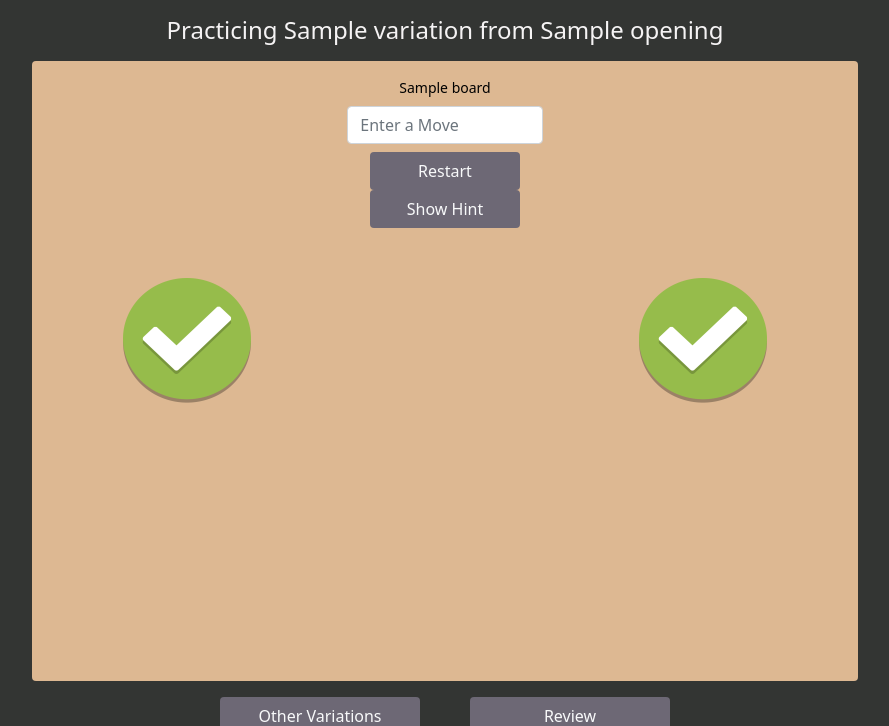
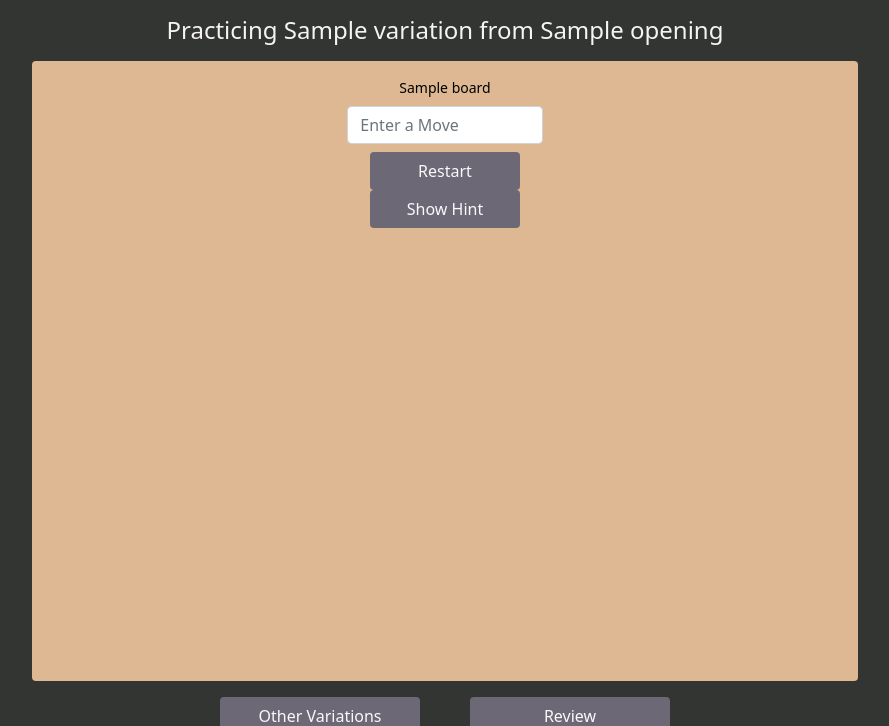
Before and after one commit to paudom/ChessRepertoire, a Django app: template chess_repertoire/chess_repertoire/apps/repertoire/templates/repertoire/practice.html in a window 1280 px wide. Shown: the top 726 px of the page, without its empty margins (195-1084 px from the left). Run offline with Django 3.2, Linux system fonts and the light colour scheme; tables that the repository leaves empty hold one stand-in row (values such as "Sample post"); the template is opened without the code that fills it: values that come from a table or form of the project are taken from there, most other values are stand-ins (such as "Sample title", 1, 10 or a date in 2020).

Commit message:
Rollback practice changes

```diff
--- a/chess_repertoire/chess_repertoire/apps/repertoire/templates/repertoire/practice.html
+++ b/chess_repertoire/chess_repertoire/apps/repertoire/templates/repertoire/practice.html
@@ -12,42 +12,46 @@
 			<div class="col pt-3">
 				{% if is_checkmate %}
 					{% if turn %}
-						<div class="container mt-3 mb-3 px-0 rounded text-center" style="position: relative; left: 25px; top: 125px;">
+						<div class="container mt-3 mb-3 px-0 rounded text-center" style="position: relative; right: 25px; top: 125px;">
 							<img src="{% static 'repertoire/nag/checkmate_white.png' %}" width="128" height="128" style="position: relative; top: 60px" class="img-fluid" alt="Piece">
 						</div>
 					{% else %}
-						<div class="container mt-3 mb-3 px-0 rounded text-center" style="position: relative; left: 25px; top: 125px;">
+						<div class="container mt-3 mb-3 px-0 rounded text-center" style="position: relative; right: 25px; top: 125px;">
 							<img src="{% static 'repertoire/nag/checkmate_black.png' %}" width="128" height="128" style="position: relative; top: 60px" class="img-fluid" alt="Piece">
 						</div>
 					{% endif %}
 				{% else %}
-					{% if correct == 'incorrect' %}
+					{% if correct == 'correct' or correct == 'finished' %}
+						<div class="container mt-3 mb-3 px-0 rounded text-center" style="position: relative; left: 25px; top: 125px;">
+							<img src="{% static 'repertoire/nag/correct.png' %}" width="128" height="128" style="position: relative; top: 60px" class="img-fluid" alt="Piece">
+						</div>
+					{% elif correct == 'incorrect' %}
 						<div class="container mt-3 mb-3 px-0 rounded text-center" style="position: relative; left: 25px; top: 125px;">
 							<img src="{% static 'repertoire/nag/incorrect.png' %}" width="128" height="128" style="position: relative; top: 60px" class="img-fluid" alt="Piece">
 						</div>
-					{% else %}
+					{% elif correct == 'hint' %}
 						{% if nag == '!' %}
-							<div class="container mt-3 mb-3 px-0 rounded text-center" style="position: relative; left: 25px; top: 125px;">
+							<div class="container mt-3 mb-3 px-0 rounded text-center" style="position: relative; right: 25px; top: 125px;">
 								<img src="{% static 'repertoire/nag/great.png' %}" width="128" height="128" style="position: relative; top: 60px" class="img-fluid" alt="Piece">
 							</div>
 						{% elif nag == '!!' %}
-							<div class="container mt-3 mb-3 px-0 rounded text-center" style="position: relative; left: 25px; top: 125px;">
+							<div class="container mt-3 mb-3 px-0 rounded text-center" style="position: relative; right: 25px; top: 125px;">
 								<img src="{% static 'repertoire/nag/brilliant.png' %}" width="128" height="128" style="position: relative; top: 60px" class="img-fluid" alt="Piece">
 							</div>
 						{% elif nag == '!?' %}
-							<div class="container mt-3 mb-3 px-0 rounded text-center" style="position: relative; left: 25px; top: 125px;">
+							<div class="container mt-3 mb-3 px-0 rounded text-center" style="position: relative; right: 25px; top: 125px;">
 								<img src="{% static 'repertoire/nag/only_move.png' %}" width="128" height="128" style="position: relative; top: 60px" class="img-fluid" alt="Piece">
 							</div>
 						{% elif nag == '?!' %}
-							<div class="container mt-3 mb-3 px-0 rounded text-center" style="position: relative; left: 25px; top: 125px;">
+							<div class="container mt-3 mb-3 px-0 rounded text-center" style="position: relative; right: 25px; top: 125px;">
 								<img src="{% static 'repertoire/nag/innacuracy.png' %}" width="128" height="128" style="position: relative; top: 60px" class="img-fluid" alt="Piece">
 							</div>
 						{% elif nag == '?' %}
-							<div class="container mt-3 mb-3 px-0 rounded text-center" style="position: relative; left: 25px; top: 125px;">
+							<div class="container mt-3 mb-3 px-0 rounded text-center" style="position: relative; right: 25px; top: 125px;">
 								<img src="{% static 'repertoire/nag/mistake.png' %}" width="128" height="128" style="position: relative; top: 60px" class="img-fluid" alt="Piece">
 							</div>
 						{% elif nag == '??' %}
-							<div class="container mt-3 mb-3 px-0 rounded text-center" style="position: relative; left: 25px; top: 125px;">
+							<div class="container mt-3 mb-3 px-0 rounded text-center" style="position: relative; right: 25px; top: 125px;">
 								<img src="{% static 'repertoire/nag/blunder.png' %}" width="128" height="128" style="position: relative; top: 60px" class="img-fluid" alt="Piece">
 							</div>
 						{% else %}
@@ -132,11 +136,15 @@
 						</div>
 					{% endif %}
 				{% else %}
-					{% if correct == 'incorrect' %}
+					{% if correct == 'correct' or correct == 'finished' %}
+						<div class="container mt-3 mb-3 px-0 rounded text-center" style="position: relative; right: 25px; top: 125px;">
+							<img src="{% static 'repertoire/nag/correct.png' %}" width="128" height="128" style="position: relative; top: 60px" class="img-fluid" alt="Piece">
+						</div>
+					{% elif correct == 'incorrect' %}
 						<div class="container mt-3 mb-3 px-0 rounded text-center" style="position: relative; right: 25px; top: 125px;">
 							<img src="{% static 'repertoire/nag/incorrect.png' %}" width="128" height="128" style="position: relative; top: 60px" class="img-fluid" alt="Piece">
 						</div>
-					{% else %}
+					{% elif correct == 'hint' %}
 						{% if nag == '!' %}
 							<div class="container mt-3 mb-3 px-0 rounded text-center" style="position: relative; right: 25px; top: 125px;">
 								<img src="{% static 'repertoire/nag/great.png' %}" width="128" height="128" style="position: relative; top: 60px" class="img-fluid" alt="Piece">
```
